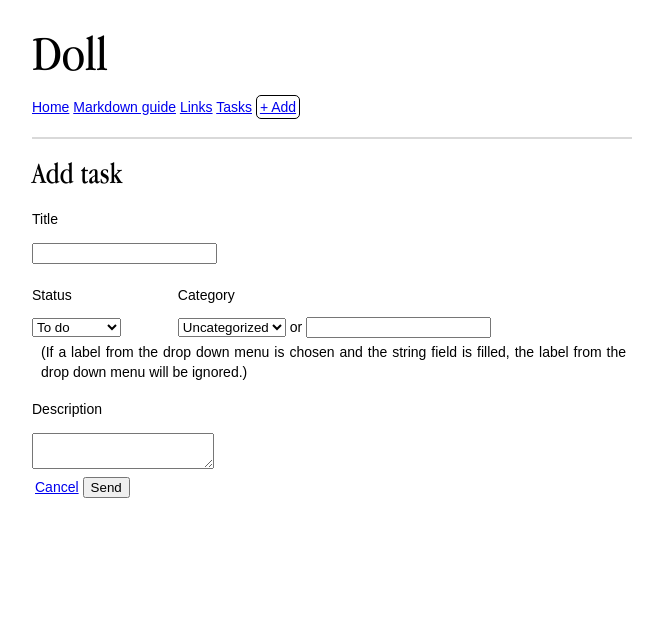
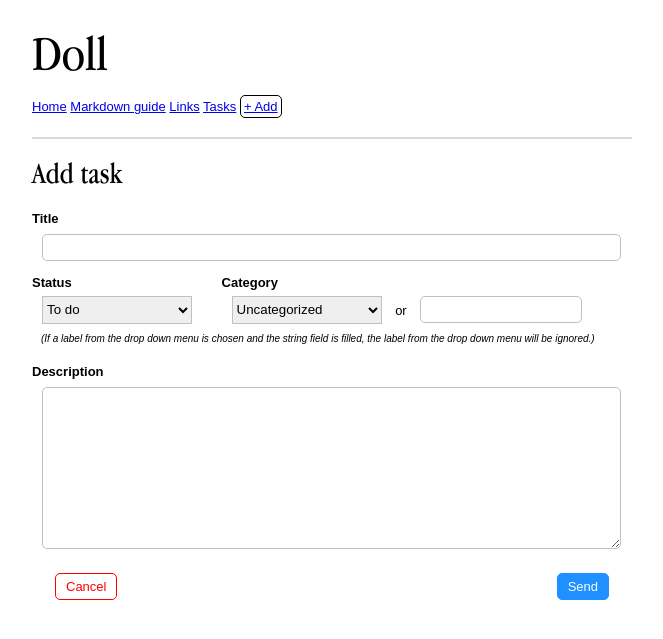
Before and after one commit to Starstaub/doll, a Flask app: page /task_add in a window 1280 px wide. Shown: the top 639 px of the page, without its empty margins (308-971 px from the left). Run offline with Flask 2, Linux system fonts and the light colour scheme; data that the repository does not hold is empty.

Commit message:
CSS, lots of CSS

```diff
--- a/app/static/css/style.css
+++ b/app/static/css/style.css
@@ -9,7 +9,7 @@
 
 body
 {
-    font-size: 14px;
+    font-size: 13px;
     line-height: 20px;
     font-family: "arial";
     text-align: justify;
@@ -40,3 +40,145 @@ hr
     margin-top: 20px;
     border: 1px solid #D9D9D9;
 }
+
+.note_centered {
+    font-style: italic;
+    font-size: 10px;
+}
+
+.form_description {
+    height: 150px;
+}
+
+.form_title, .form_description {
+    width: 94.5%;
+}
+
+.form_addcategory {
+    width: 150px;
+}
+
+.form_title, .form_description, .form_addcategory {
+    padding: 5px;
+    border: 1px solid Silver;
+    border-radius: 5px;
+    margin-left: 10px;
+    margin-right: 10px;
+    font-size: 13px;
+}
+
+.form_label {
+    margin: 5px;
+    margin-left: 0;
+    text-align: left;
+    font-weight: bold;
+    font-size: 13px;
+}
+
+.form_selectfield {
+    height: 28px;
+    width: 150px;
+    border: 1px solid Silver;
+    margin-left: 10px;
+    margin-right: 10px;
+}
+
+.errors, .flash_messages {
+    padding: 5px;
+    border-radius: 5px;
+}
+
+.errors {
+    margin: 5px 10px;
+    width: 94.5%;
+    background-color: PapayaWhip;
+    color: DarkSalmon;
+    border: 1px solid DarkSalmon;
+}
+
+.flash_messages {
+    width: 98%;
+    background-color: FloralWhite;
+    color: YellowGreen;
+    border: 1px solid YellowGreen;
+}
+
+.errors > li, .flash_messages > li {
+    margin-left:20px;
+    list-style-type: circle;
+}
+
+
+
+
+.button_send, .button_delete {
+    color: white;
+    border: 1px solid DodgerBlue;
+    border-radius: 5px;
+    padding: 5px 10px;
+    text-decoration: none;
+    background-color: DodgerBlue;
+    font-size: 13px;
+    font-family: arial;
+    cursor: pointer;
+}
+
+.button_delete {
+    background-color: red;
+    border: 1px solid red;
+}
+
+.button_send:hover {
+    color: DodgerBlue;
+    background-color: white;
+}
+
+.button_delete:hover {
+    color: red;
+    background-color: white;
+}
+
+
+
+
+
+
+
+.table_buttons {
+    width: 100%;
+    padding: 15px 20px;
+}
+
+.table_buttons > td {
+    width: 50%;
+}
+
+.table_buttons td:nth-child(2) {
+    text-align: right;
+}
+
+.cancel_button_red, .cancel_button_blue {
+    color: red;
+    border: 1px solid red;
+    border-radius: 5px;
+    padding: 5px 10px;
+    text-decoration: none;
+    vertical-align: middle;
+}
+
+.cancel_button_blue {
+    color: DodgerBlue;
+    border: 1px solid DodgerBlue;
+}
+
+.cancel_button_red:hover {
+    color: white;
+    border: 1px solid red;
+    background-color: red;
+}
+
+.cancel_button_blue:hover {
+    color: white;
+    border: 1px solid DodgerBlue;
+    background-color: DodgerBlue;
+}
```
